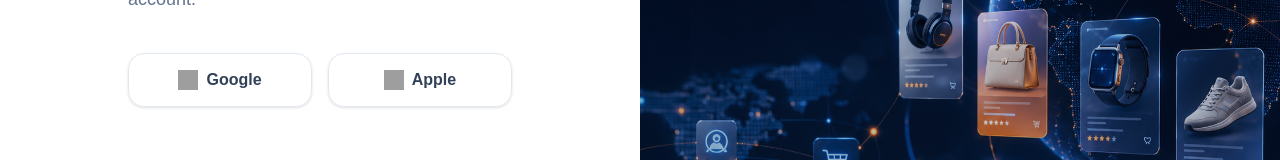
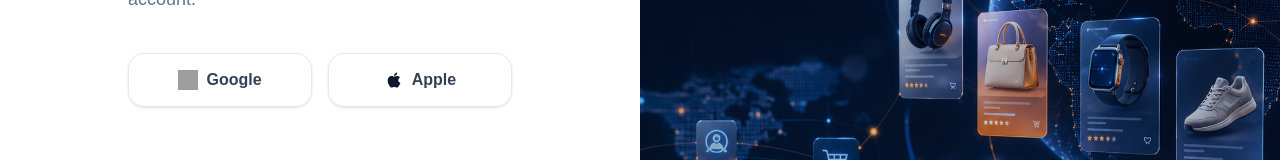
Before and after one commit to Mashru498/amar-shop, a Next.js app: page /login in a window 1280 px wide. Shown: the part 295-455 px from the top of the page. Built offline with nearby package versions, Linux system fonts and the light colour scheme; grey boxes are pictures that could not be loaded.

Commit message:
Update icon paths to images folder

```diff
--- a/app/login/page.tsx
+++ b/app/login/page.tsx
@@ -19,10 +19,12 @@ export default function LoginPage() {
 
           <div className="flex gap-4 mb-8">
             <button className="w-1/2 flex items-center justify-center py-3.5 px-4 border border-slate-200 rounded-2xl hover:bg-slate-50 hover:border-slate-300 transition-all font-bold text-slate-700 shadow-sm">
-              <img src="/google.svg" alt="Google" className="w-5 h-5 mr-2" /> Google
+              {/* আপডেট করা পাথ: /images/google.svg */}
+              <img src="/images/google.svg" alt="Google" className="w-5 h-5 mr-2" /> Google
             </button>
             <button className="w-1/2 flex items-center justify-center py-3.5 px-4 border border-slate-200 rounded-2xl hover:bg-slate-50 hover:border-slate-300 transition-all font-bold text-slate-700 shadow-sm">
-              <img src="/apple.svg" alt="Apple" className="w-5 h-5 mr-2" /> Apple
+              {/* আপডেট করা পাথ: /images/apple.svg */}
+              <img src="/images/apple.svg" alt="Apple" className="w-5 h-5 mr-2" /> Apple
             </button>
           </div>
 
```
